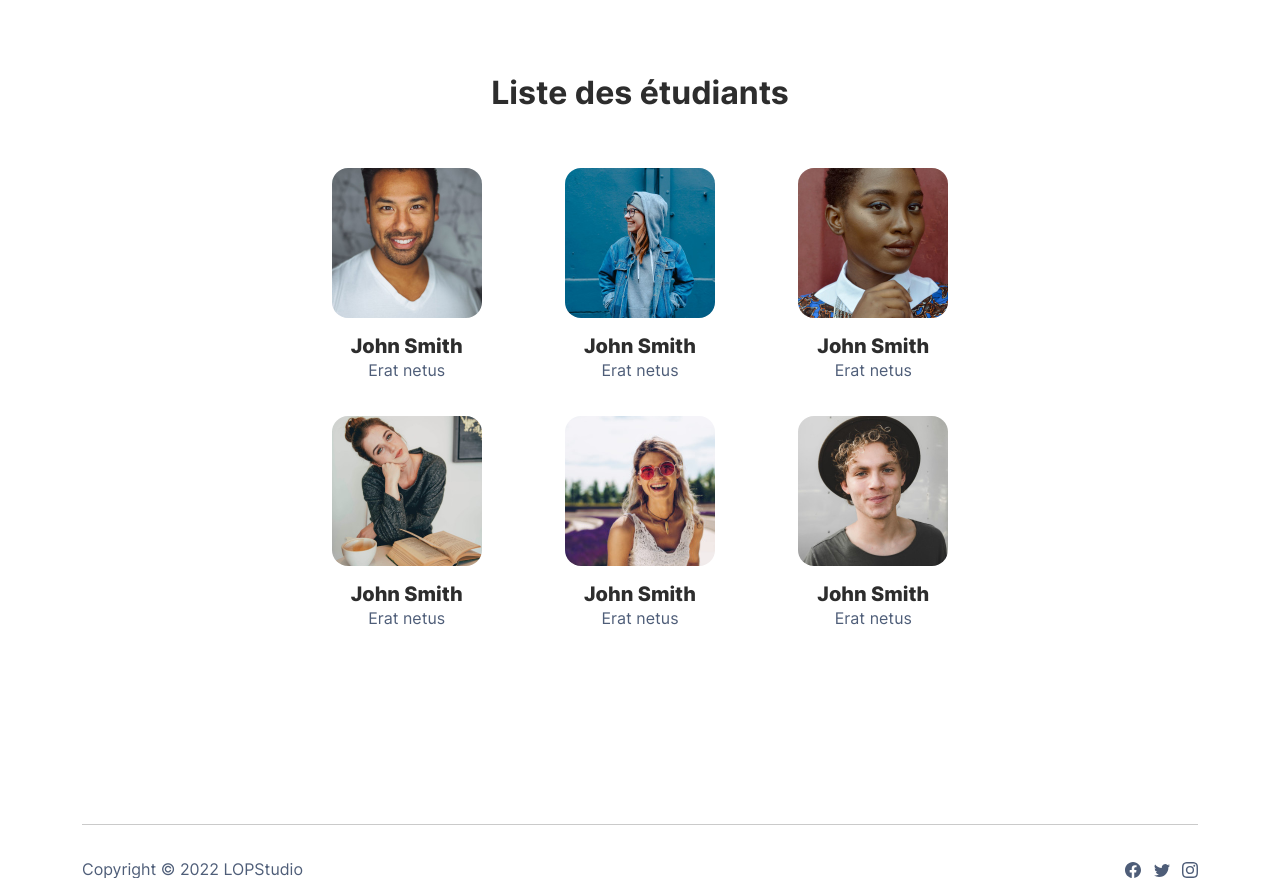
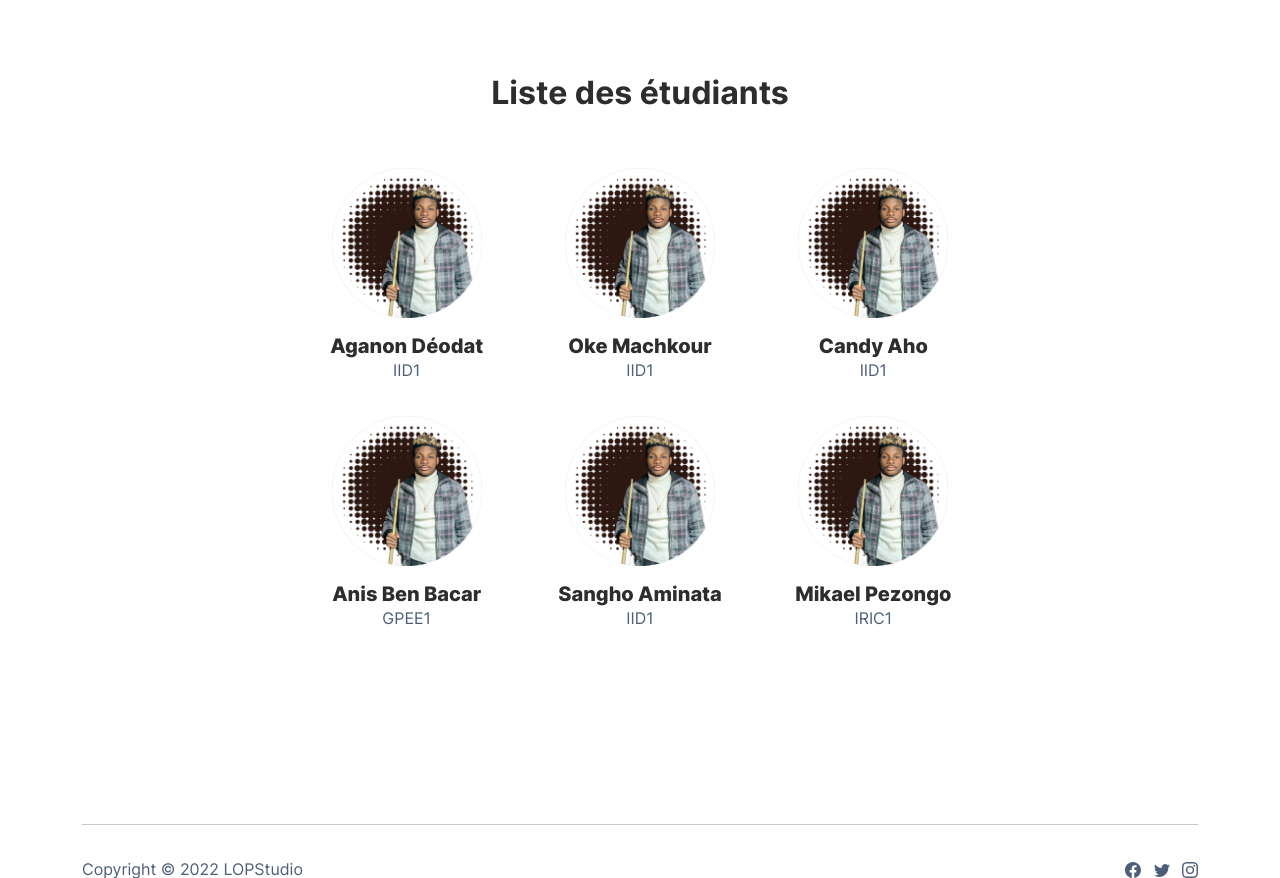
Before and after one commit to machkouroke/LOPStudents, a PHP site: page /view/trombinoscope.php in a window 1280 px wide. Shown: the part 78-956 px from the top of the page. Run offline with PHP 8.4, Linux system fonts and the light colour scheme; style sheets or scripts are compiled from the project's sources; some libraries are stand-ins or nearby versions.

Commit message:
Modification des miniature du trombinoscope

```diff
--- a/view/assets/scss/style.scss
+++ b/view/assets/scss/style.scss
@@ -4,7 +4,12 @@
 @import "../css/Inter.css";
 
 $primary: #1b1919;
+$miniature-size: 150px;
 .btn-primary {
   background-color: $primary;
   border: $primary;
 }
+.miniature {
+  height: $miniature-size;
+  width: $miniature-size;
+}
--- a/view/trombinoscope.php
+++ b/view/trombinoscope.php
@@ -4,46 +4,52 @@
 	<div class="container py-5">
 		<div class="row mb-4 mb-lg-5">
 			<div class="col-md-8 col-xl-6 text-center mx-auto">
-                <p class="fw-bold text-success mb-2"> </p>
+				<p class="fw-bold text-success mb-2"></p>
 
 				<h2 class="fw-bold">Liste des étudiants </h2>
 			</div>
 		</div>
 		<div class="row row-cols-2 row-cols-md-3 mx-auto" style="max-width: 700px;">
 			<div class="col mb-4">
-                <div class="text-center"><img class="rounded mb-3 fit-cover" width="150" height="150" src="assets/img/team/avatar4.jpg?h=13fcb1a3bcb58463519bc5974513259b">
-                    <h5 class="fw-bold mb-0"><strong>John Smith</strong></h5>
-                    <p class="text-muted mb-2">Erat netus</p>
+				<div class="text-center"><img alt="" class="miniature rounded mb-3 fit-cover"
+				                              src="img/team/avatar2.png">
+					<h5 class="fw-bold mb-0"><strong>Aganon Déodat</strong></h5>
+					<p class="text-muted mb-2">IID1</p>
 				</div>
 			</div>
 			<div class="col mb-4">
-                <div class="text-center"><img class="rounded mb-3 fit-cover" width="150" height="150" src="assets/img/team/avatar6.jpg?h=2e370993414f997a8e71bc0d6b57b9bd">
-                    <h5 class="fw-bold mb-0"><strong>John Smith</strong></h5>
-                    <p class="text-muted mb-2">Erat netus</p>
+				<div class="text-center"><img alt="" class="miniature rounded mb-3 fit-cover"
+				                              src="img/team/avatar2.png">
+					<h5 class="fw-bold mb-0"><strong>Oke Machkour</strong></h5>
+					<p class="text-muted mb-2">IID1</p>
 				</div>
 			</div>
 			<div class="col mb-4">
-                <div class="text-center"><img class="rounded mb-3 fit-cover" width="150" height="150" src="assets/img/team/avatar5.jpg?h=3c112678b7e2b1881f0b09da11f0e1e7">
-                    <h5 class="fw-bold mb-0"><strong>John Smith</strong></h5>
-                    <p class="text-muted mb-2">Erat netus</p>
+				<div class="text-center"><img alt="" class="miniature rounded mb-3 fit-cover"
+				                              src="img/team/avatar2.png">
+					<h5 class="fw-bold mb-0"><strong>Candy Aho</strong></h5>
+					<p class="text-muted mb-2">IID1</p>
 				</div>
 			</div>
 			<div class="col mb-4">
-                <div class="text-center"><img class="rounded mb-3 fit-cover" width="150" height="150" src="assets/img/team/avatar3.jpg?h=d00658bdbe17fa68ec776823ea82e9c1">
-                    <h5 class="fw-bold mb-0"><strong>John Smith</strong></h5>
-                    <p class="text-muted mb-2">Erat netus</p>
+				<div class="text-center"><img alt="" class="miniature rounded mb-3 fit-cover" width="150" height="150"
+				                              src="img/team/avatar2.png">
+					<h5 class="fw-bold mb-0"><strong>Anis Ben Bacar</strong></h5>
+					<p class="text-muted mb-2">GPEE1</p>
 				</div>
 			</div>
 			<div class="col mb-4">
-                <div class="text-center"><img class="rounded mb-3 fit-cover" width="150" height="150" src="assets/img/team/avatar1.jpg?h=fc3130ca16c6d3ee2009fd4450b80205">
-                    <h5 class="fw-bold mb-0"><strong>John Smith</strong></h5>
-                    <p class="text-muted mb-2">Erat netus</p>
+				<div class="text-center"><img alt="" class="miniature rounded mb-3 fit-cover"
+				                              src="img/team/avatar2.png">
+					<h5 class="fw-bold mb-0"><strong>Sangho Aminata</strong></h5>
+					<p class="text-muted mb-2">IID1</p>
 				</div>
 			</div>
 			<div class="col mb-4">
-                <div class="text-center"><img class="rounded mb-3 fit-cover" width="150" height="150" src="assets/img/team/avatar2.jpg?h=7086b181e9fb853914a2cca97301c640">
-                    <h5 class="fw-bold mb-0"><strong>John Smith</strong></h5>
-                    <p class="text-muted mb-2">Erat netus</p>
+				<div class="text-center"><img alt="" class="miniature rounded mb-3 fit-cover"
+				                              src="img/team/avatar2.png">
+					<h5 class="fw-bold mb-0"><strong>Mikael Pezongo</strong></h5>
+					<p class="text-muted mb-2">IRIC1</p>
 				</div>
 			</div>
 		</div>
```
Also changed, not shown: view/assets/img/team/avatar1.jpg (deleted), view/assets/img/team/avatar2.jpg (deleted), view/assets/img/team/avatar3.jpg (deleted), view/assets/img/team/avatar4.jpg (deleted), view/assets/img/team/avatar5.jpg (deleted), view/assets/img/team/avatar6.jpg (deleted), view/img/team/avatar2.png (added). Lines whose indentation alone changed are shown as unchanged.
